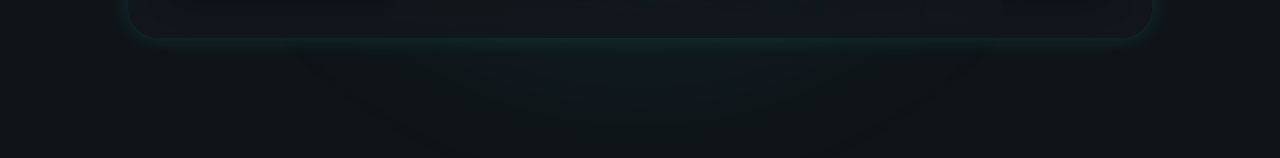
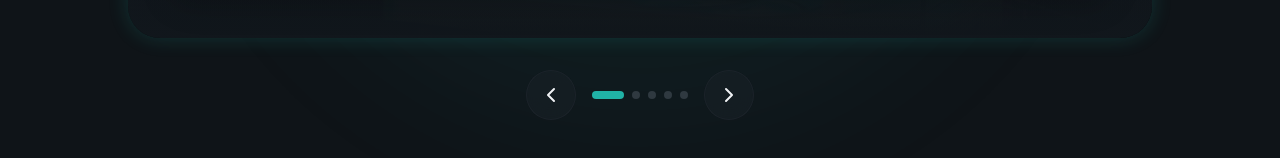
Before and after one commit to Satik37/satik37.github.io, a React (Vite) app: page / in a window 1280 px wide. Shown: the part 6464-6622 px from the top of the page. Built offline with nearby package versions, Linux system fonts and the light colour scheme.

Commit message:
finished carousel logic

```diff
--- a/src/components/Button.jsx
+++ b/src/components/Button.jsx
@@ -1,7 +1,7 @@
 
 
 export const Button = ({className = '', size = 'default', children}) => {
-    const baseClasses = 'relative overflow-hidden rounded-full font-medium focus:outline-none focus-visible:ring-2 focus-visible:ring-primary bg-primary text-primary-foreground hover:bg-primary/90 shadow-lg shadow-primary/25 cursor-pointer';
+    const baseClasses = 'relative overflow-hidden rounded-full font-medium focus:outline-none focus-visible:ring-2 focus-visible:ring-primary bg-primary text-primary-foreground hover:bg-primary/90 shadow-lg shadow-primary/25';
     const sizeClasses= {
         sm: 'px-4 py-2 text-sm',
         default: 'px-6 py-3 text-base',
--- a/src/index.css
+++ b/src/index.css
@@ -26,6 +26,10 @@
 @layer base {
   html:focus-within {
     scroll-behavior: smooth;
+  }
+
+  button {
+    cursor: pointer;
   }
 
   body {
--- a/src/sections/Interests.jsx
+++ b/src/sections/Interests.jsx
@@ -1,4 +1,5 @@
-import { Orbit } from 'lucide-react';
+import { Orbit, ChevronLeft, ChevronRight } from 'lucide-react';
+import { useState } from 'react';
 
 const interests = [
     {
@@ -93,6 +94,16 @@ const interests = [
 ]
 
 export const Interests = () => {
+    const [activeIndex, setActiveIndex] = useState(0);
+
+    const next = () => {
+        setActiveIndex((prev) => (prev + 1) % interests.length)
+    }
+
+    const previous = () => {
+        setActiveIndex((prev) => (prev - 1 + interests.length) % interests.length)
+    }
+
     return (
         <section
             id='interests'
@@ -133,8 +144,8 @@ export const Interests = () => {
                     <div className='relative overflow-hidden rounded-4xl glow-border animate-fade-in animation-delay-200 min-h-135'>
                         {/* Background image */}
                         <img
-                            src={interests[0].image}
-                            alt={interests[0].hobby}
+                            src={interests[activeIndex].image}
+                            alt={interests[activeIndex].hobby}
                             className='absolute inset-0 w-full h-full object-cover opacity-60'
                         />
 
@@ -154,14 +165,15 @@ export const Interests = () => {
 
                         {/* Content */}
                         <div className='relative z-10 flex min-h-135 flex-col justify-between p-6 md:p-8 lg:p-10'>
+
                             {/* Top left */}
                             <div className='max-w-2xl space-y-4'>
                                 <h3 className='text-2xl md:text-3xl lg:text-4xl font-semibold text-white leading-tight'>
-                                    {interests[0].hobby}
+                                    {interests[activeIndex].hobby}
                                 </h3>
 
                                 <div className='flex flex-wrap gap-2 max-w-2xl'>
-                                    {interests[0].meta.map((item, index) => (
+                                    {interests[activeIndex].meta.map((item, index) => (
                                     <span
                                         key={index}
                                         className='px-4 py-1.5 rounded-full bg-surface text-xs font-medium border border-border/50 text-muted-foreground hover:border-primary/50 hover:text-primary transition-all duration-700'
@@ -176,14 +188,47 @@ export const Interests = () => {
                             <div className='max-w-5xl'>
                                 <div className='glass-soft rounded-3xl px-6 py-5 md:px-67md:py-6 shadow-[0_8px_30px_rgba(0,0,0,0.18)]'>
                                     <p className='text-sm md:text-base leading-relaxed text-white/90'>
-                                        {interests[0].description}
+                                        {interests[activeIndex].description}
                                     </p>
                                 </div>
                             </div>
 
                         </div>
+
+
+
                     </div>
                 </div>
+
+                {/* Interests navigation */}
+                <div className='flex items-center justify-center gap-4 mt-8'>
+                    <button className='p-3 rounded-full glass hover:bg-primary/10 hover:text-primary transition-all duration-700'
+                        onClick={previous}
+                    >
+                        <ChevronLeft />
+                    </button>
+
+                    <div className='flex gap-2'>
+                        {interests.map((_, index) => (
+                            <button
+                                onClick={() => setActiveIndex(index)}
+                                className={`w-2 h-2 rounded-full transition-all duration-300 ${
+                                    index === activeIndex
+                                    ? 'w-8 bg-primary'
+                                    : 'bg-muted-foreground/30 hover:bg-muted-foreground/50'
+                                }`}
+                            />
+                        ))}
+                    </div>
+
+                    <button
+                        className='p-3 rounded-full glass hover:bg-primary/10 hover:text-primary transition-all duration-700'
+                        onClick={next}
+                    >
+                        <ChevronRight />
+                    </button>
+                </div>
+
             </div>
         </section>
     )
```
